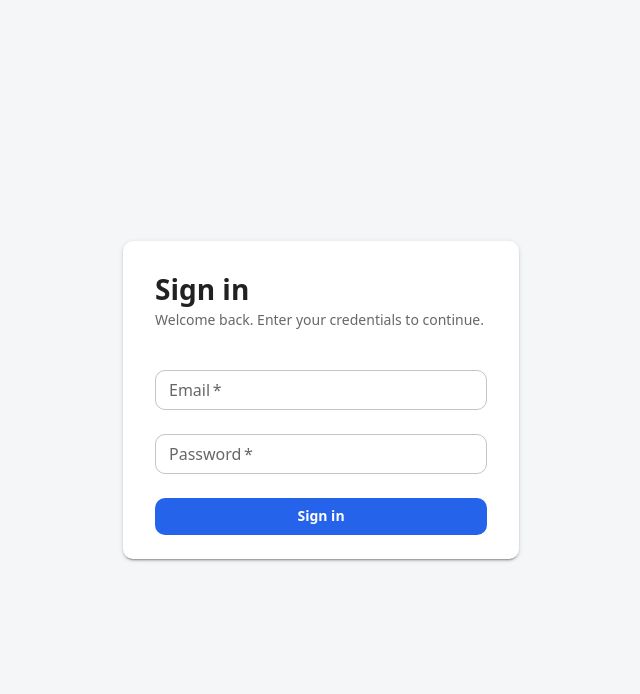
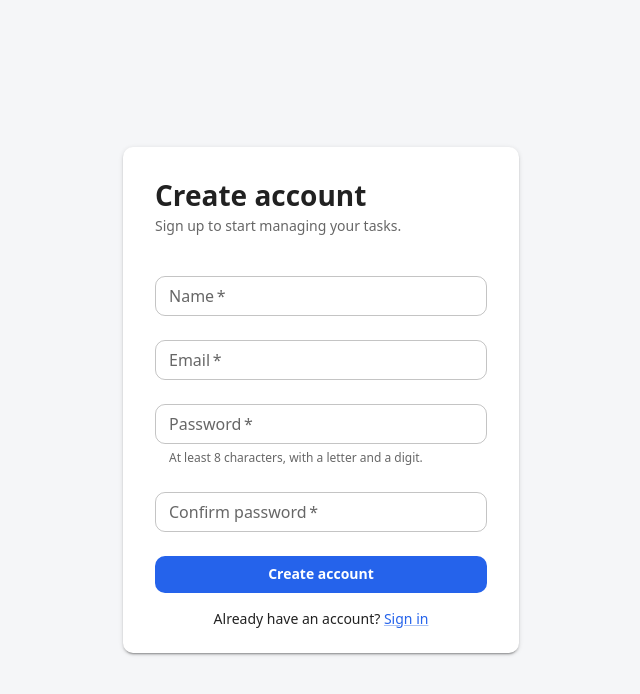
Before and after one commit to mariomalak1/TaskManagementApp, a React (Vite) app in the folder frontend/: page /register in a window 1280 px wide. Before the commit this address led to /login. Shown: the top 694 px of the page, without its empty margins (319-959 px from the left). Built offline with nearby package versions, Linux system fonts and the light colour scheme; no server answers.

Commit message:
feat: add register functionality with reusable user form component

```diff
--- a/frontend/src/App.tsx
+++ b/frontend/src/App.tsx
@@ -1,15 +1,17 @@
 import { Navigate, Route, Routes } from 'react-router-dom';
+import RegisterPage from './pages/RegisterPage';
 import LoginPage from './pages/LoginPage';
 import TasksPage from './pages/TasksPage';
 
-// Protected routes (redirect to /login when unauthenticated) come in a later step.
+// Register is the default landing page.
 export default function App() {
   return (
     <Routes>
+      <Route path="/register" element={<RegisterPage />} />
       <Route path="/login" element={<LoginPage />} />
       <Route path="/tasks" element={<TasksPage />} />
-      <Route path="/" element={<Navigate to="/login" replace />} />
-      <Route path="*" element={<Navigate to="/login" replace />} />
+      <Route path="/" element={<Navigate to="/register" replace />} />
+      <Route path="*" element={<Navigate to="/register" replace />} />
     </Routes>
   );
 }
--- a/frontend/src/api/auth.api.ts
+++ b/frontend/src/api/auth.api.ts
@@ -1,8 +1,18 @@
 import { apiClient } from './client';
 import { API_ENDPOINTS } from './endpoints';
-import type { AuthResponse, LoginRequest } from '../types/api.types';
+import type {
+  AuthResponse,
+  LoginRequest,
+  RegisterRequest,
+  UserResponse,
+} from '../types/api.types';
 
 export async function login(credentials: LoginRequest): Promise<AuthResponse> {
   const { data } = await apiClient.post<AuthResponse>(API_ENDPOINTS.auth.login, credentials);
   return data;
 }
+
+export async function register(payload: RegisterRequest): Promise<UserResponse> {
+  const { data } = await apiClient.post<UserResponse>(API_ENDPOINTS.auth.register, payload);
+  return data;
+}
--- /dev/null
+++ b/frontend/src/components/UserForm.tsx
@@ -0,0 +1,133 @@
+import { useState } from 'react';
+import { Alert, Box, Button, TextField } from '@mui/material';
+
+export interface UserFormValues {
+  name: string;
+  email: string;
+  password: string;
+}
+
+interface FieldErrors {
+  name?: string;
+  email?: string;
+  password?: string;
+  confirmPassword?: string;
+}
+
+interface UserFormProps {
+  submitLabel: string;
+  submitting: boolean;
+  serverError?: string | null;
+  onSubmit: (values: UserFormValues) => void;
+}
+
+const EMAIL_RE = /^[^\s@]+@[^\s@]+\.[^\s@]+$/;
+
+// matches api, at least one letter and one digit.
+const PASSWORD_RE = /^(?=.*[A-Za-z])(?=.*\d).+$/;
+
+export default function UserForm({
+  submitLabel,
+  submitting,
+  serverError,
+  onSubmit,
+}: UserFormProps) {
+  const [name, setName] = useState('');
+  const [email, setEmail] = useState('');
+  const [password, setPassword] = useState('');
+  const [confirmPassword, setConfirmPassword] = useState('');
+  const [fieldErrors, setFieldErrors] = useState<FieldErrors>({});
+
+  function validate(): FieldErrors {
+    const errors: FieldErrors = {};
+    const trimmedName = name.trim();
+
+    if (!trimmedName) errors.name = 'Name is required.';
+    else if (trimmedName.length < 2) errors.name = 'Name must be at least 2 characters.';
+    else if (trimmedName.length > 100) errors.name = 'Name must be at most 100 characters.';
+
+    if (!email) errors.email = 'Email is required.';
+    else if (!EMAIL_RE.test(email)) errors.email = 'Enter a valid email address.';
+
+    if (!password) errors.password = 'Password is required.';
+    else if (password.length < 8) errors.password = 'Password must be at least 8 characters.';
+    else if (!PASSWORD_RE.test(password))
+      errors.password = 'Password must contain at least one letter and one digit.';
+
+    if (!confirmPassword) errors.confirmPassword = 'Please confirm your password.';
+    else if (confirmPassword !== password) errors.confirmPassword = 'Passwords do not match.';
+
+    return errors;
+  }
+
+  function handleSubmit() {
+    const errors = validate();
+    setFieldErrors(errors);
+    if (Object.keys(errors).length > 0) return;
+    onSubmit({ name: name.trim(), email, password });
+  }
+
+  return (
+    <Box
+      component="form"
+      noValidate
+      onSubmit={(event) => {
+        event.preventDefault();
+        handleSubmit();
+      }}
+    >
+      <TextField
+        label="Name"
+        value={name}
+        onChange={(e) => setName(e.target.value)}
+        required
+        autoComplete="name"
+        margin="normal"
+        error={!!fieldErrors.name}
+        helperText={fieldErrors.name}
+      />
+      <TextField
+        label="Email"
+        type="email"
+        value={email}
+        onChange={(e) => setEmail(e.target.value)}
+        required
+        autoComplete="email"
+        margin="normal"
+        error={!!fieldErrors.email}
+        helperText={fieldErrors.email}
+      />
+      <TextField
+        label="Password"
+        type="password"
+        value={password}
+        onChange={(e) => setPassword(e.target.value)}
+        required
+        autoComplete="new-password"
+        margin="normal"
+        error={!!fieldErrors.password}
+        helperText={fieldErrors.password ?? 'At least 8 characters, with a letter and a digit.'}
+      />
+      <TextField
+        label="Confirm password"
+        type="password"
+        value={confirmPassword}
+        onChange={(e) => setConfirmPassword(e.target.value)}
+        required
+        autoComplete="new-password"
+        margin="normal"
+        error={!!fieldErrors.confirmPassword}
+        helperText={fieldErrors.confirmPassword}
+      />
+      <Button type="submit" variant="contained" disabled={submitting} fullWidth sx={{ mt: 2 }}>
+        {submitting ? `${submitLabel}…` : submitLabel}
+      </Button>
+
+      {serverError && (
+        <Alert severity="error" sx={{ mt: 2 }}>
+          {serverError}
+        </Alert>
+      )}
+    </Box>
+  );
+}
--- a/frontend/src/pages/LoginPage.tsx
+++ b/frontend/src/pages/LoginPage.tsx
@@ -1,5 +1,5 @@
 import { useState } from 'react';
-import { useNavigate } from 'react-router-dom';
+import { Link as RouterLink, useNavigate } from 'react-router-dom';
 import {
   Alert,
   Box,
@@ -7,6 +7,7 @@ import {
   Card,
   CardContent,
   Container,
+  Link,
   TextField,
   Typography,
 } from '@mui/material';
@@ -90,6 +91,13 @@ export default function LoginPage() {
               {error}
             </Alert>
           )}
+
+          <Typography variant="body2" sx={{ mt: 2, textAlign: 'center' }}>
+            Don&apos;t have an account?{' '}
+            <Link component={RouterLink} to="/register">
+              Sign up
+            </Link>
+          </Typography>
         </CardContent>
       </Card>
     </Container>
--- /dev/null
+++ b/frontend/src/pages/RegisterPage.tsx
@@ -0,0 +1,58 @@
+import { useState } from 'react';
+import { Link as RouterLink, useNavigate } from 'react-router-dom';
+import { Card, CardContent, Container, Link, Typography } from '@mui/material';
+import { register } from '../api/auth.api';
+import { getApiErrorMessage } from '../api/client';
+import UserForm from '../components/UserForm';
+import type { UserFormValues } from '../components/UserForm';
+
+export default function RegisterPage() {
+  const navigate = useNavigate();
+  const [submitting, setSubmitting] = useState(false);
+  const [serverError, setServerError] = useState<string | null>(null);
+
+  async function handleSubmit(values: UserFormValues) {
+    setServerError(null);
+    setSubmitting(true);
+    try {
+      await register(values);
+      navigate('/login', { replace: true });
+    } catch (err) {
+      setServerError(getApiErrorMessage(err));
+    } finally {
+      setSubmitting(false);
+    }
+  }
+
+  return (
+    <Container
+      maxWidth="xs"
+      sx={{ minHeight: '100vh', display: 'flex', alignItems: 'center', py: 4 }}
+    >
+      <Card elevation={2} sx={{ width: '100%' }}>
+        <CardContent sx={{ p: 4 }}>
+          <Typography variant="h1" sx={{ fontSize: '1.75rem', mb: 0.5 }}>
+            Create account
+          </Typography>
+          <Typography variant="body2" color="text.secondary" sx={{ mb: 3 }}>
+            Sign up to start managing your tasks.
+          </Typography>
+
+          <UserForm
+            submitLabel="Create account"
+            submitting={submitting}
+            serverError={serverError}
+            onSubmit={(values) => void handleSubmit(values)}
+          />
+
+          <Typography variant="body2" sx={{ mt: 2, textAlign: 'center' }}>
+            Already have an account?{' '}
+            <Link component={RouterLink} to="/login">
+              Sign in
+            </Link>
+          </Typography>
+        </CardContent>
+      </Card>
+    </Container>
+  );
+}
--- a/frontend/src/types/api.types.ts
+++ b/frontend/src/types/api.types.ts
@@ -11,6 +11,12 @@ export interface UserResponse {
 }
 
 export interface LoginRequest {
+  email: string;
+  password: string;
+}
+
+export interface RegisterRequest {
+  name: string;
   email: string;
   password: string;
 }
```
